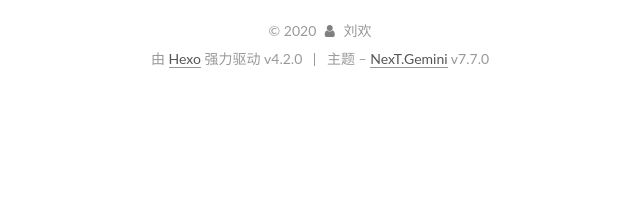
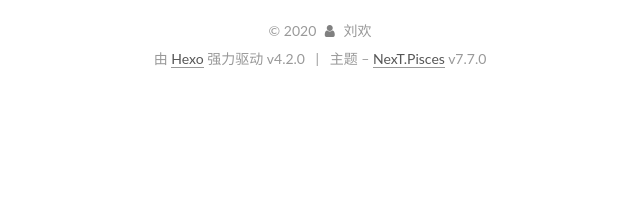
Before and after one commit to LH1004/LH1004.github.io, a plain HTML site: page tags/index.html in a window 1280 px wide. Shown: the part 505-725 px from the top of the page, 320-960 px from the left. Drawn offline with Linux system fonts and the light colour scheme.

Commit message:
Site updated: 2020-01-30 16:42:14

```diff
--- a/tags/index.html
+++ b/tags/index.html
@@ -21,7 +21,7 @@
   var CONFIG = {
     hostname: new URL('http://LH1004.github.io').hostname,
     root: '/',
-    scheme: 'Gemini',
+    scheme: 'Pisces',
     version: '7.7.0',
     exturl: false,
     sidebar: {"position":"left","display":"post","padding":18,"offset":12,"onmobile":false},
@@ -307,7 +307,7 @@
   <div class="powered-by">由 <a href="https://hexo.io/" class="theme-link" rel="noopener" target="_blank">Hexo</a> 强力驱动 v4.2.0
   </div>
   <span class="post-meta-divider">|</span>
-  <div class="theme-info">主题 – <a href="https://theme-next.org/" class="theme-link" rel="noopener" target="_blank">NexT.Gemini</a> v7.7.0
+  <div class="theme-info">主题 – <a href="https://pisces.theme-next.org/" class="theme-link" rel="noopener" target="_blank">NexT.Pisces</a> v7.7.0
   </div>
 
 
```
Also changed, not shown: 2020/01/30/hello-world/index.html (+2 -2 lines), archives/2020/01/index.html (+2 -2 lines), archives/2020/index.html (+2 -2 lines), archives/index.html (+2 -2 lines), index.html (+2 -2 lines).
